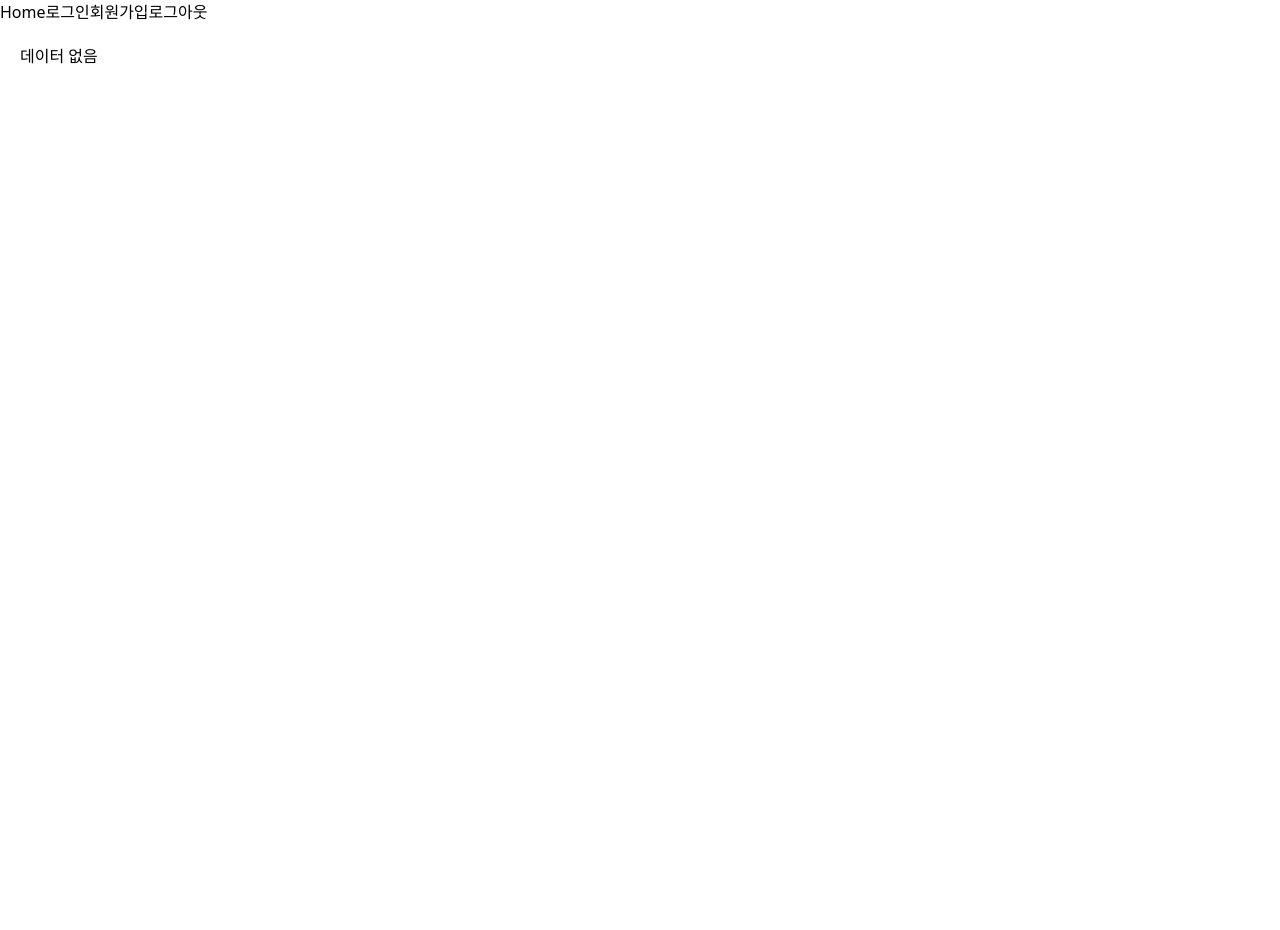
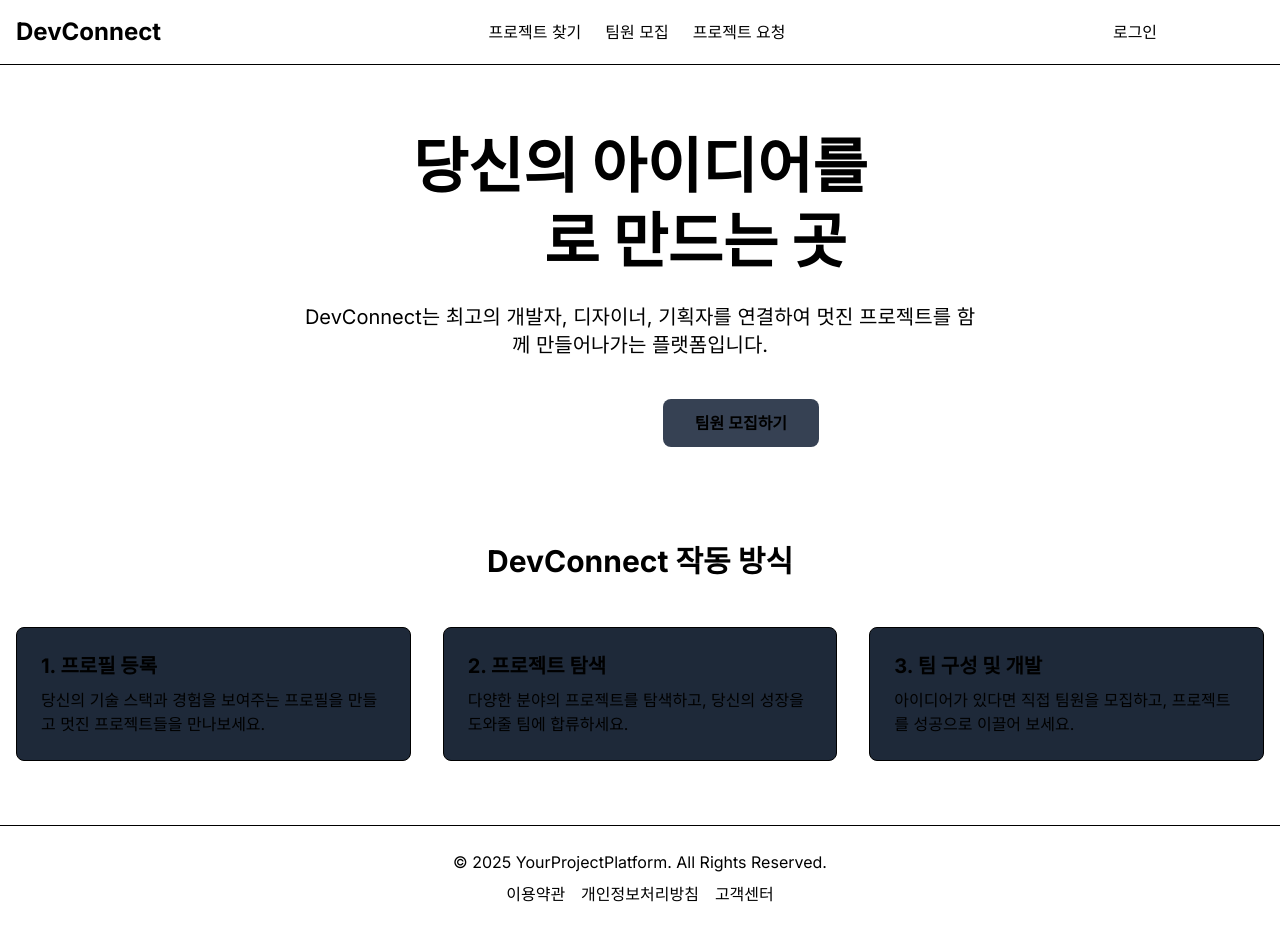
Before and after one commit to SouthSea0613/Project03, a Next.js app in the folder frontend-nextjs/: page / in a window 1280 px wide. Before the commit the page ends 800 px from the top, so only its background shows below. Built offline with nearby package versions, Linux system fonts and the light colour scheme; no server answers.

Commit message:
front design

```diff
--- a/frontend-nextjs/src/app/layout.tsx
+++ b/frontend-nextjs/src/app/layout.tsx
@@ -1,23 +1,15 @@
 import type { Metadata } from "next";
-import { Geist, Geist_Mono } from "next/font/google";
+import { Inter } from "next/font/google";
 import "./globals.css";
-import Header from "../component/layout/Header";
-import {ReactNode} from "react";
 import AuthProvider from "@/context/AuthContext";
+import Header from "@/component/layout/Header";
+import Footer from "@/component/layout/Footer"; // Footer import 추가
 
-const geistSans = Geist({
-  variable: "--font-geist-sans",
-  subsets: ["latin"],
-});
-
-const geistMono = Geist_Mono({
-  variable: "--font-geist-mono",
-  subsets: ["latin"],
-});
+const inter = Inter({ subsets: ["latin"] });
 
 export const metadata: Metadata = {
-  title: "Project03",
-  description: "Project03",
+    title: "DevConnect - 당신의 프로젝트 파트너",
+    description: "개발자, 디자이너, 기획자를 위한 프로젝트 매칭 플랫폼",
 };
 
 export default function RootLayout({
@@ -26,13 +18,14 @@ export default function RootLayout({
     children: React.ReactNode;
 }>) {
     return (
-    <html lang="en">
-      <body
-        className={`${geistSans.variable} ${geistMono.variable} antialiased`}
-      >
+        <html lang="ko">
+        <body className={`${inter.className} bg-background text-text-main`}>
         <AuthProvider>
-        <Header></Header>
-        {children}
+            <div className="flex flex-col min-h-screen">
+                <Header />
+                <main className="flex-grow">{children}</main>
+                <Footer />
+            </div>
         </AuthProvider>
         </body>
         </html>
--- a/frontend-nextjs/src/app/page.tsx
+++ b/frontend-nextjs/src/app/page.tsx
@@ -1,19 +1,54 @@
 'use client';
 
-import {useAuth} from "@/context/AuthContext";
+import Link from "next/link";
 
-function Home() {
-    const { user } = useAuth();
+export default function Home() {
     return (
-        <main style={{ padding: '20px' }}>
-            { user ? (
-                    <h1>환영합니다, {user.username}님!</h1>
-            ):(
-                <p>데이터 없음</p>
-            )}
+        <main className="flex-grow container mx-auto px-4 py-16 text-center">
+            <div className="max-w-3xl mx-auto">
+                <h1 className="text-5xl md:text-6xl font-extrabold text-text-main leading-tight mb-4">
+                    당신의 아이디어를<br />
+                    <span className="bg-clip-text text-transparent bg-gradient-to-r from-primary to-accent">
+            현실
+          </span>
+                    로 만드는 곳
+                </h1>
+                <p className="text-lg md:text-xl text-text-secondary max-w-2xl mx-auto mt-6 mb-10">
+                    DevConnect는 최고의 개발자, 디자이너, 기획자를 연결하여 멋진 프로젝트를 함께 만들어나가는 플랫폼입니다.
+                </p>
+                <div className="flex justify-center space-x-4">
+                    <Link
+                        href="/projects"
+                        className="bg-accent text-white font-semibold px-8 py-3 rounded-lg hover:bg-purple-700 transition-transform transform hover:scale-105"
+                    >
+                        프로젝트 참여하기
+                    </Link>
+                    <Link
+                        href="/recruit"
+                        className="bg-gray-700 text-text-main font-semibold px-8 py-3 rounded-lg hover:bg-gray-600 transition-transform transform hover:scale-105"
+                    >
+                        팀원 모집하기
+                    </Link>
+                </div>
+            </div>
 
+            <div className="mt-24">
+                <h2 className="text-3xl font-bold text-text-main mb-12">DevConnect 작동 방식</h2>
+                <div className="grid md:grid-cols-3 gap-8 text-left">
+                    <div className="bg-gray-800 p-6 rounded-lg border border-border">
+                        <h3 className="text-xl font-bold text-primary mb-2">1. 프로필 등록</h3>
+                        <p className="text-text-secondary">당신의 기술 스택과 경험을 보여주는 프로필을 만들고 멋진 프로젝트들을 만나보세요.</p>
+                    </div>
+                    <div className="bg-gray-800 p-6 rounded-lg border border-border">
+                        <h3 className="text-xl font-bold text-primary mb-2">2. 프로젝트 탐색</h3>
+                        <p className="text-text-secondary">다양한 분야의 프로젝트를 탐색하고, 당신의 성장을 도와줄 팀에 합류하세요.</p>
+                    </div>
+                    <div className="bg-gray-800 p-6 rounded-lg border border-border">
+                        <h3 className="text-xl font-bold text-primary mb-2">3. 팀 구성 및 개발</h3>
+                        <p className="text-text-secondary">아이디어가 있다면 직접 팀원을 모집하고, 프로젝트를 성공으로 이끌어 보세요.</p>
+                    </div>
+                </div>
+            </div>
         </main>
     );
 }
-
-export default Home;
--- a/frontend-nextjs/src/component/layout/Footer.tsx
+++ b/frontend-nextjs/src/component/layout/Footer.tsx
@@ -0,0 +1,18 @@
+import React from 'react';
+
+const Footer = () => {
+    return (
+        <footer className="bg-background border-t border-border w-full py-6">
+            <div className="container mx-auto text-center text-text-secondary">
+                <p>&copy; {new Date().getFullYear()} YourProjectPlatform. All Rights Reserved.</p>
+                <div className="flex justify-center space-x-4 mt-2">
+                    <a href="/terms" className="hover:text-primary">이용약관</a>
+                    <a href="/privacy" className="hover:text-primary">개인정보처리방침</a>
+                    <a href="/contact" className="hover:text-primary">고객센터</a>
+                </div>
+            </div>
+        </footer>
+    );
+};
+
+export default Footer;
--- a/frontend-nextjs/src/component/layout/Header.tsx
+++ b/frontend-nextjs/src/component/layout/Header.tsx
@@ -1,15 +1,56 @@
-import Link from "next/link";
+'use client';
+import React from 'react';
+import Link from 'next/link';
+import { useAuth } from '@/context/AuthContext';
+import { useRouter } from 'next/navigation';
 
-export default function Header(){
+const Header = () => {
+    const { isLoggedIn, user, logout, isLoading } = useAuth();
+    const router = useRouter();
 
-    return(
-        <header>
-            <nav>
-                <Link href="/">Home</Link>
-                    <><Link href="/auth/login">로그인</Link><Link href="/auth/signup">회원가입</Link></>
-                    <Link href="/auth/logout">로그아웃</Link>
+    const handleLogout = () => {
+        logout();
+        router.push('/'); // 로그아웃 후 메인 페이지로 이동
+    };
 
-            </nav>
+    return (
+        <header className="bg-background/80 backdrop-blur-sm border-b border-border sticky top-0 z-50 w-full">
+            <div className="container mx-auto flex h-16 items-center justify-between px-4">
+                <Link href="/" className="text-2xl font-bold text-text-main">
+                    DevConnect
+                </Link>
+
+                <nav className="hidden md:flex items-center space-x-6 text-text-main">
+                    <Link href="/projects" className="hover:text-primary transition-colors">프로젝트 찾기</Link>
+                    <Link href="/recruit" className="hover:text-primary transition-colors">팀원 모집</Link>
+                    <Link href="/requests" className="hover:text-primary transition-colors">프로젝트 요청</Link>
+                </nav>
+
+                <div className="flex items-center space-x-4">
+                    {isLoading ? (
+                        <div className="h-8 w-24 bg-border rounded-md animate-pulse"></div>
+                    ) : isLoggedIn ? (
+                        <>
+                            <span className="text-text-secondary">환영합니다, {user?.name}님!</span>
+                            <Link href="/mypage" className="text-text-main hover:text-primary transition-colors">마이페이지</Link>
+                            <button onClick={handleLogout} className="bg-primary text-white px-4 py-2 rounded-md hover:bg-blue-600 transition-colors">
+                                로그아웃
+                            </button>
+                        </>
+                    ) : (
+                        <>
+                            <Link href="/auth/login" className="text-text-main hover:text-primary transition-colors">
+                                로그인
+                            </Link>
+                            <Link href="/auth/signup" className="bg-accent text-white px-4 py-2 rounded-md hover:bg-purple-700 transition-colors">
+                                회원가입
+                            </Link>
+                        </>
+                    )}
+                </div>
+            </div>
         </header>
-    )
-}
+    );
+};
+
+export default Header;
--- a/frontend-nextjs/src/context/AuthContext.tsx
+++ b/frontend-nextjs/src/context/AuthContext.tsx
@@ -1,62 +1,78 @@
 'use client'
-import React, {useCallback, useContext, useEffect, useState} from "react";
-import {springFetcher} from "@/lib/api";
 
-interface User{
+import React, { createContext, useCallback, useContext, useEffect, useState } from "react";
+import { springFetcher } from "@/lib/api";
+
+interface User {
     username: string,
     email: string,
-    name :string
+    name: string
 }
-interface AuthContextType{
+
+interface AuthContextType {
     user: User | null,
     isLoading: boolean,
     isLoggedIn: boolean,
-    checkAuth: () => void,
+    login: (token: string) => void;
+    logout: () => void;
 }
 
-const AuthContext = React.createContext<AuthContextType>({
-    user: null,
-    isLoading: true,
-    isLoggedIn: false,
-    checkAuth: () => {
-    }
-});
+const AuthContext = createContext<AuthContextType | undefined>(undefined);
 
-const AuthProvider = ({ children }:{children:React.ReactNode}) => {
-    const [isLoggedIn,setIsLoggedIn] = useState(false)
-    const [user,setUser] = useState<User | null>(null)
-    const [isAuthenticated, setIsAuthenticated] = useState(false);
-    const [isLoading,setIsLoading] = useState(true)
-    const checkAuth = (()=>{
-        springFetcher('/api/auth/user/me',{
-            method: 'GET',
-            credentials:'include'
-        }).then(res => {
-            console.log(res);
-            setUser(res.data.data)
-            setIsLoggedIn(true);
-            setIsAuthenticated(true);
-        }).catch(err => {
-            console.log(err);
-            setUser(null)
-            setIsLoggedIn(false);
-        })
-    })
+const AuthProvider = ({ children }: { children: React.ReactNode }) => {
+    const [user, setUser] = useState<User | null>(null);
+    const [isLoading, setIsLoading] = useState(true);
+
+    const checkAuth = useCallback(async () => {
+        setIsLoading(true);
+        try {
+            const res = await springFetcher('/api/auth/user/me', {
+                method: 'GET',
+                credentials: 'include'
+            });
+            setUser(res.data.data);
+        } catch (err) {
+            setUser(null);
+        } finally {
+            setIsLoading(false);
+        }
+    }, []);
+
     useEffect(() => {
-       checkAuth();
+        checkAuth();
     }, [checkAuth]);
+
+    const login = (token: string) => {
+        document.cookie = `token=${token}; path=/;`;
+        checkAuth();
+    };
+
+    const logout = () => {
+        document.cookie = 'token=; path=/; expires=Thu, 01 Jan 1970 00:00:00 GMT';
+        setUser(null);
+    };
+
+    const value = {
+        user,
+        isLoading,
+        isLoggedIn: !!user,
+        login,
+        logout
+    };
+
     return (
-        <AuthContext.Provider value={{user,isLoading,isLoggedIn,checkAuth}}>
+        <AuthContext.Provider value={value}>
             {children}
         </AuthContext.Provider>
     );
+};
 
-};
 export function useAuth() {
     const context = useContext(AuthContext);
-    if (!context) {
+    if (context === undefined) {
         throw new Error('useAuth must be used within an AuthProvider');
     }
     return context;
 }
+
 export default AuthProvider;
--- /dev/null
+++ b/frontend-nextjs/tailwind.config.ts
@@ -0,0 +1,28 @@
+import type { Config } from 'tailwindcss'
+
+const config: Config = {
+    content: [
+        './src/pages/**/*.{js,ts,jsx,tsx,mdx}',
+        './src/component/**/*.{js,ts,jsx,tsx,mdx}', // components 경로 추가
+        './src/app/**/*.{js,ts,jsx,tsx,mdx}',
+    ],
+    theme: {
+        extend: {
+            colors: {
+                'background': '#1a202c',
+                'primary': '#4299E1',
+                'accent': '#9F7AEA',
+                'text-main': '#E2E8F0',
+                'text-secondary': '#A0AEC0',
+                'border': '#2D3748',
+            },
+            backgroundImage: {
+                'gradient-radial': 'radial-gradient(var(--tw-gradient-stops))',
+                'gradient-conic':
+                    'conic-gradient(from 180deg at 50% 50%, var(--tw-gradient-stops))',
+            },
+        },
+    },
+    plugins: [],
+}
+export default config
```
Also changed, not shown: frontend-nextjs/src/middleware.ts (+16 -13 lines), 1 other file (tests, documents, lock files or other folders). Lines whose indentation alone changed are shown as unchanged.
